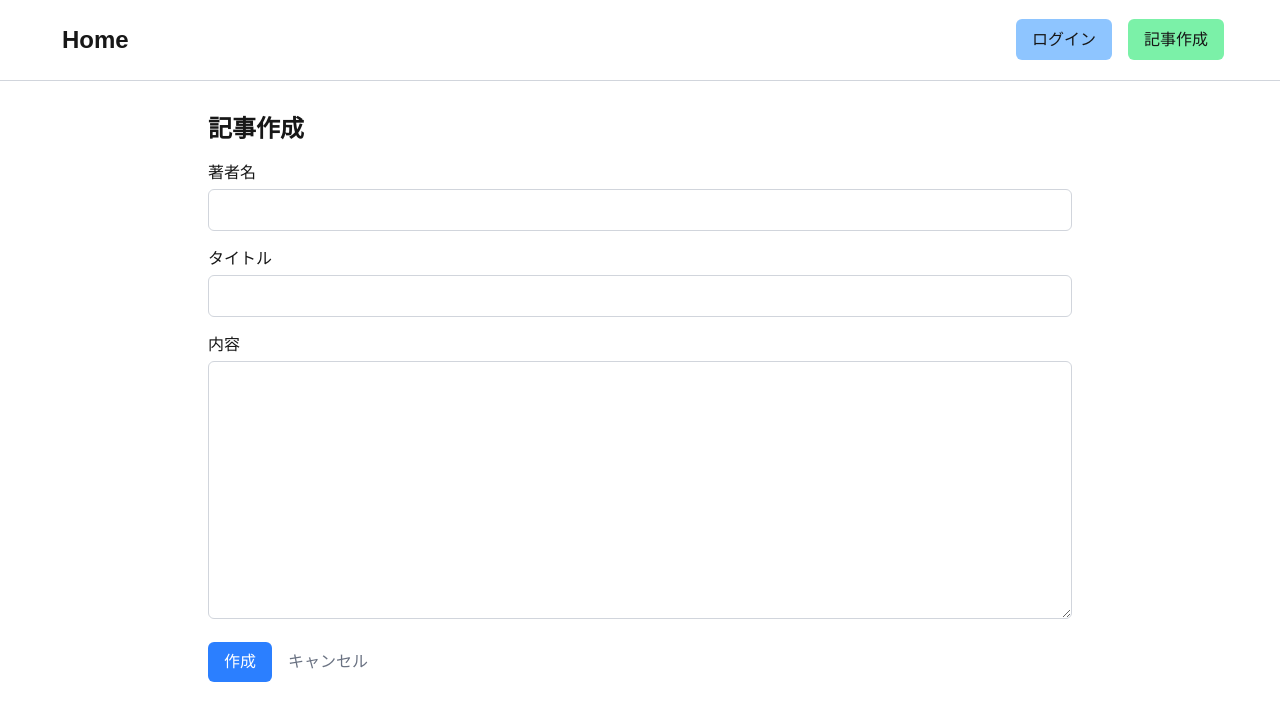
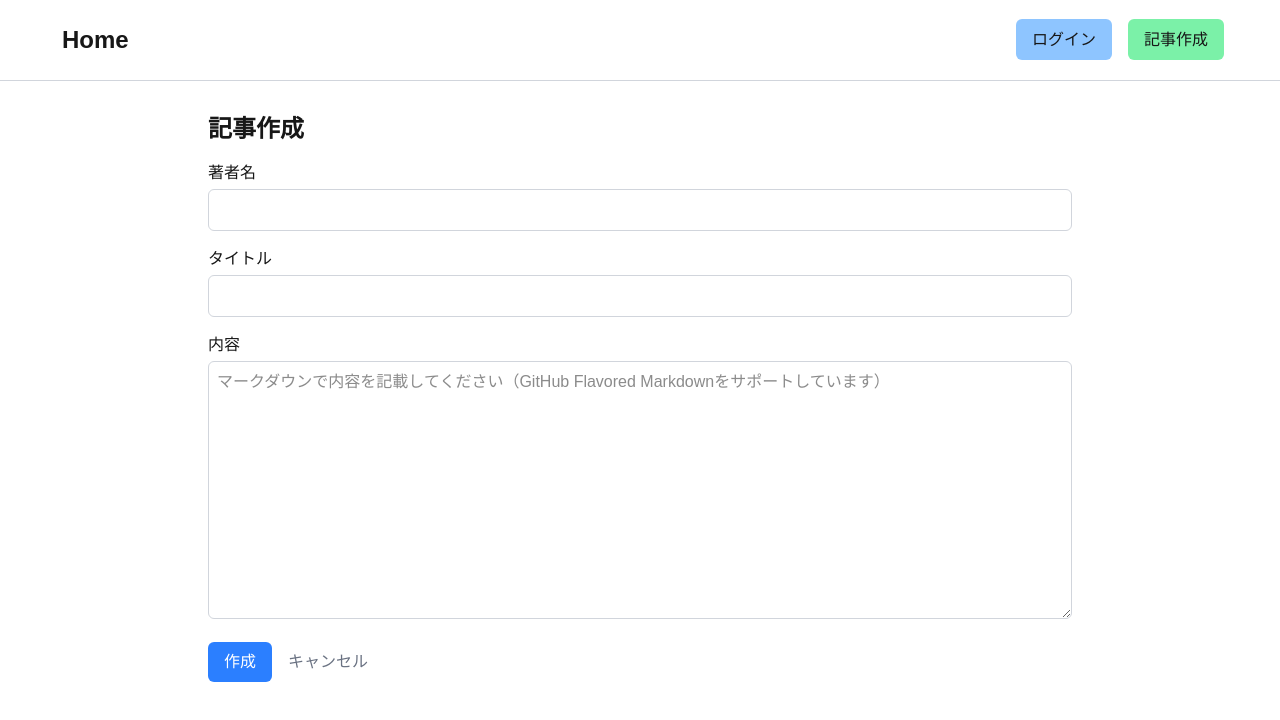
Before and after one commit to la-lala8701/my-blog, a Next.js app: page /create in a window 1280 px wide. Shown: the top 720 px of the page. Built offline with nearby package versions, Linux system fonts and the light colour scheme.

Commit message:
✨ プレースフォルダを設置

```diff
--- a/app/create/page.tsx
+++ b/app/create/page.tsx
@@ -101,6 +101,7 @@ export default function CreatePage() {
               className="border border-gray-300 rounded-md p-2 w-full"
               rows={10}
               value={content}
+              placeholder="マークダウンで内容を記載してください（GitHub Flavored Markdownをサポートしています）"
               onChange={handleChangeContent}
             ></textarea>
           </div>
```
